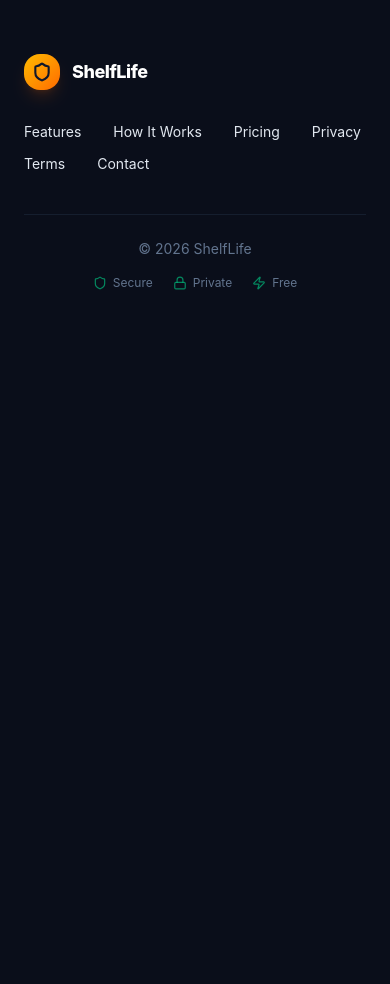
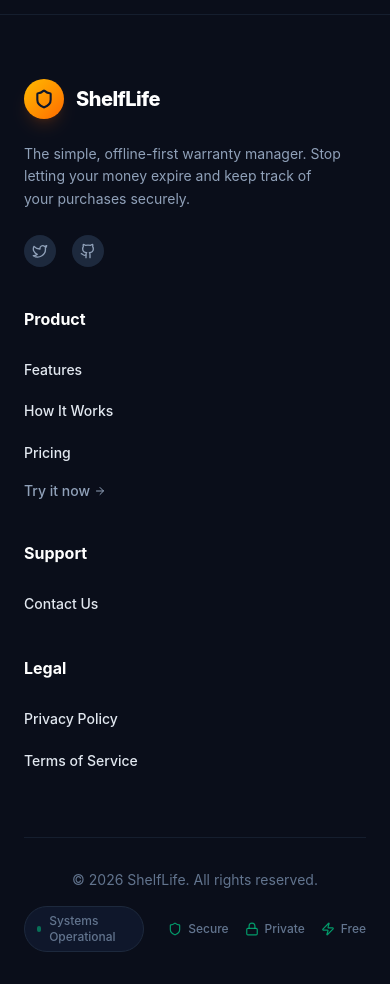
Before and after one commit to Cyxzhar/warranty-vault, a React (Vite) app: page / in a window 390 px wide. Shown: the part 6140-7124 px from the top of the page. Before the commit the page ends 6455 px from the top, so only its background shows below. Built offline with nearby package versions, Linux system fonts and the light colour scheme.

Commit message:
style: redesign footer for professional look and mobile responsiveness

```diff
--- a/src/components/landing/LandingFooter.jsx
+++ b/src/components/landing/LandingFooter.jsx
@@ -1,4 +1,4 @@
-import { Shield, Lock, Zap } from 'lucide-react';
+import { Shield, Lock, Zap, ArrowRight, Twitter, Github } from 'lucide-react';
 import FadeIn from '../animations/FadeIn';
 
 export default function LandingFooter({ onOpenApp }) {
@@ -8,53 +8,115 @@ export default function LandingFooter({ onOpenApp }) {
     document.querySelector(href)?.scrollIntoView({ behavior: 'smooth' });
   };
 
+  const footerLinks = [
+    {
+      title: 'Product',
+      links: [
+        { label: 'Features', href: '#features', onClick: handleLinkClick },
+        { label: 'How It Works', href: '#how-it-works', onClick: handleLinkClick },
+        { label: 'Pricing', href: '#pricing', onClick: handleLinkClick },
+        { label: 'Try it now', action: onOpenApp },
+      ]
+    },
+    {
+      title: 'Support',
+      links: [
+        { label: 'Contact Us', href: 'mailto:support@shelflife.app?subject=ShelfLife%20Inquiry' },
+      ]
+    },
+    {
+      title: 'Legal',
+      links: [
+        { label: 'Privacy Policy', href: '#/privacy' },
+        { label: 'Terms of Service', href: '#/terms' },
+      ]
+    }
+  ];
+
   return (
-    <footer className="mt-auto bg-[#0a0e1a] relative">
-      <div className="max-w-[1400px] mx-auto px-6">
+    <footer className="mt-auto bg-[#0a0e1a] border-t border-slate-800/60 relative">
+      <div className="max-w-[1400px] mx-auto px-6 pt-16 pb-8">
         <FadeIn>
-          {/* Main row */}
-          <div className="py-10 flex flex-col md:flex-row items-start md:items-center justify-between gap-8">
-            {/* Brand */}
+          <div className="grid grid-cols-1 md:grid-cols-2 lg:grid-cols-6 gap-10 lg:gap-8 mb-16">
+
+            {/* Brand Column (2 cols) */}
+            <div className="lg:col-span-2 space-y-6">
               <div className="flex items-center gap-3">
-              <div className="w-9 h-9 rounded-lg bg-gradient-to-br from-amber-400 to-orange-500 flex items-center justify-center shadow-lg shadow-orange-500/15">
+                <div className="w-10 h-10 rounded-xl bg-gradient-to-br from-amber-400 to-orange-500 flex items-center justify-center shadow-lg shadow-orange-500/15">
                   <Shield className="w-5 h-5 text-slate-900" strokeWidth={2.5} />
                 </div>
-              <span className="font-[800] text-white text-lg tracking-tight">ShelfLife</span>
+                <span className="font-[800] text-white text-xl tracking-tight">ShelfLife</span>
               </div>
-            <p className="hidden md:block text-xs text-slate-500 mt-1 ml-12">The simple, offline-first warranty manager.</p>
+              <p className="text-slate-400 text-sm leading-relaxed max-w-xs">
+                The simple, offline-first warranty manager. Stop letting your money expire and keep track of your purchases securely.
+              </p>
 
-            {/* Links */}
-            <nav className="flex flex-wrap items-center gap-x-8 gap-y-3 text-sm">
-              <a href="#features" onClick={(e) => handleLinkClick(e, '#features')} className="text-slate-400 hover:text-white transition-colors">Features</a>
-              <a href="#how-it-works" onClick={(e) => handleLinkClick(e, '#how-it-works')} className="text-slate-400 hover:text-white transition-colors">How It Works</a>
-              <a href="#pricing" onClick={(e) => handleLinkClick(e, '#pricing')} className="text-slate-400 hover:text-white transition-colors">Pricing</a>
-              <a href="#/privacy" className="text-slate-400 hover:text-white transition-colors">Privacy</a>
-              <a href="#/terms" className="text-slate-400 hover:text-white transition-colors">Terms</a>
-              <a href="mailto:support@shelflife.app?subject=ShelfLife%20Inquiry" className="text-slate-400 hover:text-white transition-colors">Contact</a>
-            </nav>
+              <div className="flex items-center gap-4">
+                 <div className="w-8 h-8 rounded-full bg-slate-800 flex items-center justify-center text-slate-400 hover:bg-slate-700 hover:text-white transition-colors cursor-pointer">
+                   <Twitter className="w-4 h-4" />
+                 </div>
+                 <div className="w-8 h-8 rounded-full bg-slate-800 flex items-center justify-center text-slate-400 hover:bg-slate-700 hover:text-white transition-colors cursor-pointer">
+                   <Github className="w-4 h-4" />
+                 </div>
+              </div>
             </div>
 
-          {/* Separator */}
-          <div className="h-px bg-slate-800/60" />
+            {/* Links Columns */}
+            {footerLinks.map((column) => (
+              <div key={column.title} className="lg:col-span-1">
+                <h4 className="font-bold text-white mb-6">{column.title}</h4>
+                <ul className="space-y-4">
+                  {column.links.map((link) => (
+                    <li key={link.label}>
+                      {link.action ? (
+                        <button
+                          onClick={link.action}
+                          className="text-slate-400 hover:text-amber-400 transition-colors text-sm font-medium flex items-center gap-1 group"
+                        >
+                          {link.label}
+                          <ArrowRight className="w-3 h-3 group-hover:translate-x-1 transition-transform" />
+                        </button>
+                      ) : (
+                        <a
+                          href={link.href}
+                          onClick={(e) => link.onClick ? link.onClick(e, link.href) : null}
+                          className="text-slate-400 hover:text-white transition-colors text-sm font-medium"
+                        >
+                          {link.label}
+                        </a>
+                      )}
+                    </li>
+                  ))}
+                </ul>
+              </div>
+            ))}
+          </div>
 
-          {/* Bottom bar */}
-          <div className="py-6 flex flex-col sm:flex-row items-center justify-between gap-4">
+          {/* Bottom Bar */}
+          <div className="pt-8 border-t border-slate-800/60 flex flex-col md:flex-row items-center justify-between gap-4">
             <p className="text-slate-500 text-sm">
-              &copy; {new Date().getFullYear()} ShelfLife
+              &copy; {new Date().getFullYear()} ShelfLife. All rights reserved.
             </p>
-            <div className="flex items-center gap-5 text-slate-500 text-xs">
+
+            <div className="flex items-center gap-6 text-xs font-medium text-slate-500">
+               <div className="flex items-center gap-2 px-3 py-1.5 rounded-full bg-slate-900 border border-slate-800">
+                  <div className="w-1.5 h-1.5 rounded-full bg-emerald-500 animate-pulse" />
+                  <span>Systems Operational</span>
+               </div>
+               <div className="flex items-center gap-4">
                  <span className="flex items-center gap-1.5">
-                <Shield className="w-3.5 h-3.5 text-emerald-500/70" />
+                   <Shield className="w-3.5 h-3.5 text-emerald-500/80" />
                    Secure
                  </span>
                  <span className="flex items-center gap-1.5">
-                <Lock className="w-3.5 h-3.5 text-emerald-500/70" />
+                   <Lock className="w-3.5 h-3.5 text-emerald-500/80" />
                    Private
                  </span>
                  <span className="flex items-center gap-1.5">
-                <Zap className="w-3.5 h-3.5 text-emerald-500/70" />
+                    <Zap className="w-3.5 h-3.5 text-emerald-500/80" />
                     Free
                  </span>
+               </div>
             </div>
           </div>
         </FadeIn>
--- a/src/components/layout/Footer.jsx
+++ b/src/components/layout/Footer.jsx
@@ -1,58 +1,94 @@
-import { Shield, Lock, Zap, Bell } from 'lucide-react';
+import { Shield, Lock, Zap, Bell, Mail, Github, Twitter } from 'lucide-react';
 
 export default function Footer({ onRequestNotifications, notificationStatus }) {
+  const footerLinks = [
+    {
+      title: 'Support',
+      links: [
+        { label: 'Feedback & Support', href: 'mailto:support@shelflife.app?subject=ShelfLife%20Feedback' },
+      ]
+    },
+    {
+      title: 'Legal',
+      links: [
+        { label: 'Privacy Policy', href: '#/privacy' },
+        { label: 'Terms of Service', href: '#/terms' },
+      ]
+    }
+  ];
+
   return (
-    <footer className="mt-auto bg-[#0a0e1a] relative">
-      <div className="max-w-[1400px] mx-auto px-6">
-        {/* Main row */}
-        <div className="py-10 flex flex-col md:flex-row items-start md:items-center justify-between gap-8">
-          {/* Brand */}
+    <footer className="mt-auto bg-[#0a0e1a] border-t border-slate-800/60 relative">
+      <div className="max-w-[1400px] mx-auto px-6 pt-12 pb-8">
+        <div className="grid grid-cols-1 md:grid-cols-2 lg:grid-cols-6 gap-10 lg:gap-8 mb-12">
+
+            {/* Brand Column (2 cols) */}
+            <div className="lg:col-span-2 space-y-6">
               <div className="flex items-center gap-3">
                 <div className="w-9 h-9 rounded-lg bg-gradient-to-br from-amber-400 to-orange-500 flex items-center justify-center shadow-lg shadow-orange-500/15">
                   <Shield className="w-5 h-5 text-slate-900" strokeWidth={2.5} />
                 </div>
-            <span className="font-[800] text-white text-lg tracking-tight">ShelfLife</span>
+                <span className="font-[800] text-white text-xl tracking-tight">ShelfLife</span>
               </div>
-          <p className="hidden md:block text-xs text-slate-500 mt-1 ml-12">The simple, offline-first warranty manager.</p>
+              <p className="text-slate-400 text-sm leading-relaxed max-w-xs">
+                Your personal warranty vault. Secure, private, and offline-first.
+              </p>
 
-          {/* Links + notification */}
-          <div className="flex flex-wrap items-center gap-x-8 gap-y-3 text-sm">
-            <a href="mailto:support@shelflife.app?subject=ShelfLife%20Feedback" className="text-slate-400 hover:text-white transition-colors">Feedback & Support</a>
-            <a href="#/privacy" className="text-slate-400 hover:text-white transition-colors">Privacy</a>
-            <a href="#/terms" className="text-slate-400 hover:text-white transition-colors">Terms</a>
                {notificationStatus === 'default' && onRequestNotifications && (
                   <button
                     onClick={onRequestNotifications}
-                className="flex items-center gap-1.5 text-amber-400 hover:text-amber-300 transition-colors"
+                    className="inline-flex items-center gap-2 px-4 py-2 bg-slate-800 hover:bg-slate-700 text-amber-400 text-xs font-bold rounded-lg transition-colors border border-slate-700"
                   >
                     <Bell className="w-3.5 h-3.5" />
                     Enable Reminders
                   </button>
                 )}
             </div>
+
+            {/* Spacer */}
+            <div className="hidden lg:block lg:col-span-2"></div>
+
+            {/* Links Columns */}
+            {footerLinks.map((column) => (
+              <div key={column.title} className="lg:col-span-1">
+                <h4 className="font-bold text-white mb-6">{column.title}</h4>
+                <ul className="space-y-4">
+                  {column.links.map((link) => (
+                    <li key={link.label}>
+                        <a
+                          href={link.href}
+                          className="text-slate-400 hover:text-white transition-colors text-sm font-medium"
+                        >
+                          {link.label}
+                        </a>
+                    </li>
+                  ))}
+                </ul>
+              </div>
+            ))}
         </div>
 
-        {/* Separator */}
-        <div className="h-px bg-slate-800/60" />
+        {/* Bottom Bar */}
+        <div className="pt-8 border-t border-slate-800/60 flex flex-col md:flex-row items-center justify-between gap-4">
+          <p className="text-slate-500 text-sm">
+            &copy; {new Date().getFullYear()} ShelfLife. All rights reserved.
+          </p>
 
-        {/* Bottom bar */}
-        <div className="py-6 flex flex-col sm:flex-row items-center justify-between gap-4">
-          <p className="text-slate-500 text-sm">
-            &copy; {new Date().getFullYear()} ShelfLife
-          </p>
-          <div className="flex items-center gap-5 text-slate-500 text-xs">
+          <div className="flex items-center gap-6 text-xs font-medium text-slate-500">
+              <div className="flex items-center gap-4">
                 <span className="flex items-center gap-1.5">
-              <Shield className="w-3.5 h-3.5 text-emerald-500/70" />
+                  <Shield className="w-3.5 h-3.5 text-emerald-500/80" />
                   Secure
                 </span>
                 <span className="flex items-center gap-1.5">
-              <Lock className="w-3.5 h-3.5 text-emerald-500/70" />
+                  <Lock className="w-3.5 h-3.5 text-emerald-500/80" />
                   Private
                 </span>
                 <span className="flex items-center gap-1.5">
-              <Zap className="w-3.5 h-3.5 text-emerald-500/70" />
+                  <Zap className="w-3.5 h-3.5 text-emerald-500/80" />
                   Free
                 </span>
+              </div>
           </div>
         </div>
       </div>
```
Lines whose indentation alone changed are shown as unchanged.
